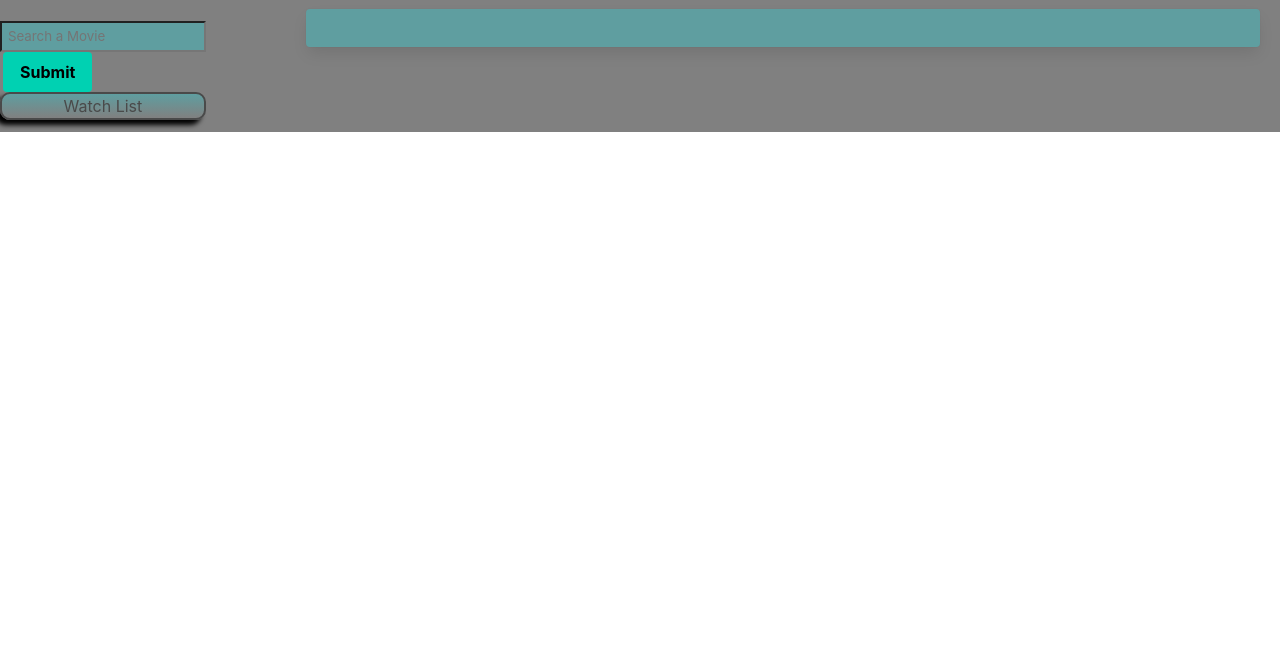
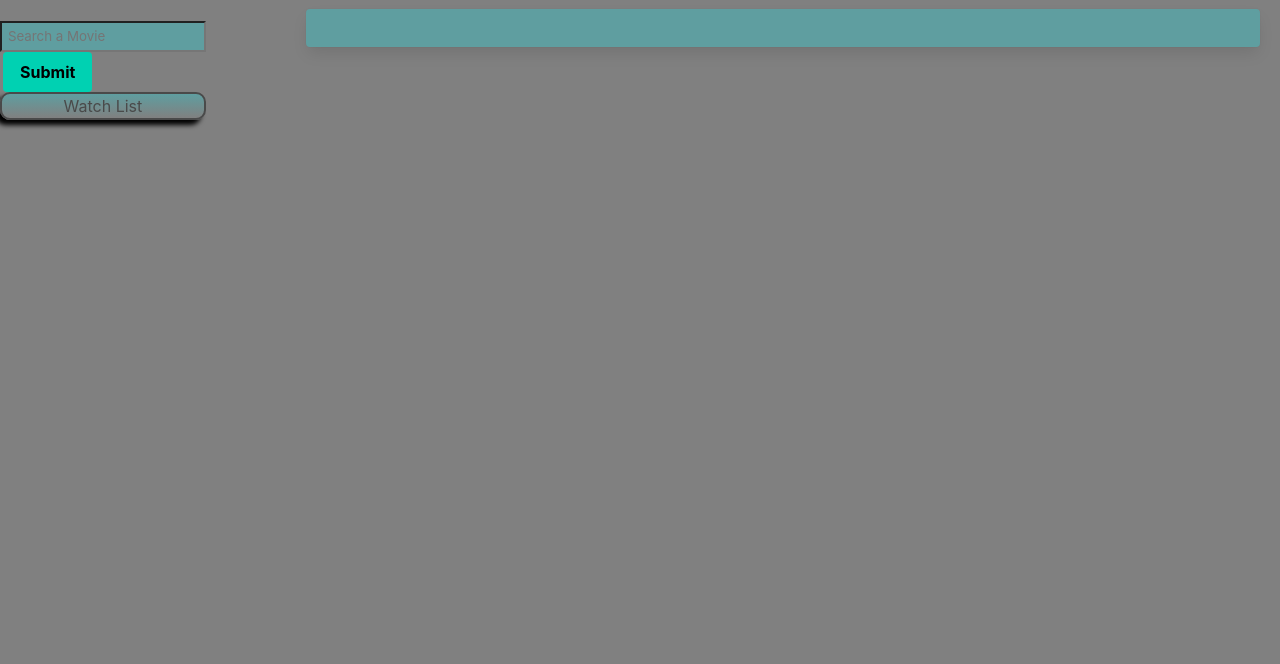
Before and after one commit to zachary-berdell-elliott/Watchr, a website: page index.html in a window 1280 px wide. Shown: the part 136-800 px from the top of the page. Drawn offline with nearby package versions, Linux system fonts and the light colour scheme.

Commit message:
made color theme fit 100% of the page

```diff
--- a/assets/style.css
+++ b/assets/style.css
@@ -1,5 +1,7 @@
-body {
+html, body {
     background-color:grey;
+    width: 100%;
+    height: 100%;
 }
 .card {
     background-color: cadetblue;
@@ -11,7 +13,6 @@ body {
     color:lightgrey;
     font-size: 100px;
 }
-
 h1 {
     color: lightgrey;
     background-image: linear-gradient(grey, rgb(73, 73, 73));
@@ -26,6 +27,7 @@ h1 {
 }
 #watchlist-button {
     background-image: linear-gradient(grey, rgb(73,73,73));
+    color: black;
 }
 #search-bar {
     color: black;
--- a/index.html
+++ b/index.html
@@ -11,6 +11,7 @@
 
 </head>
 <body>
+  <div id="header-BG"></div>
   <header class="header block">
     <h1 class="title">Watchr</h1>
   </header>
```
